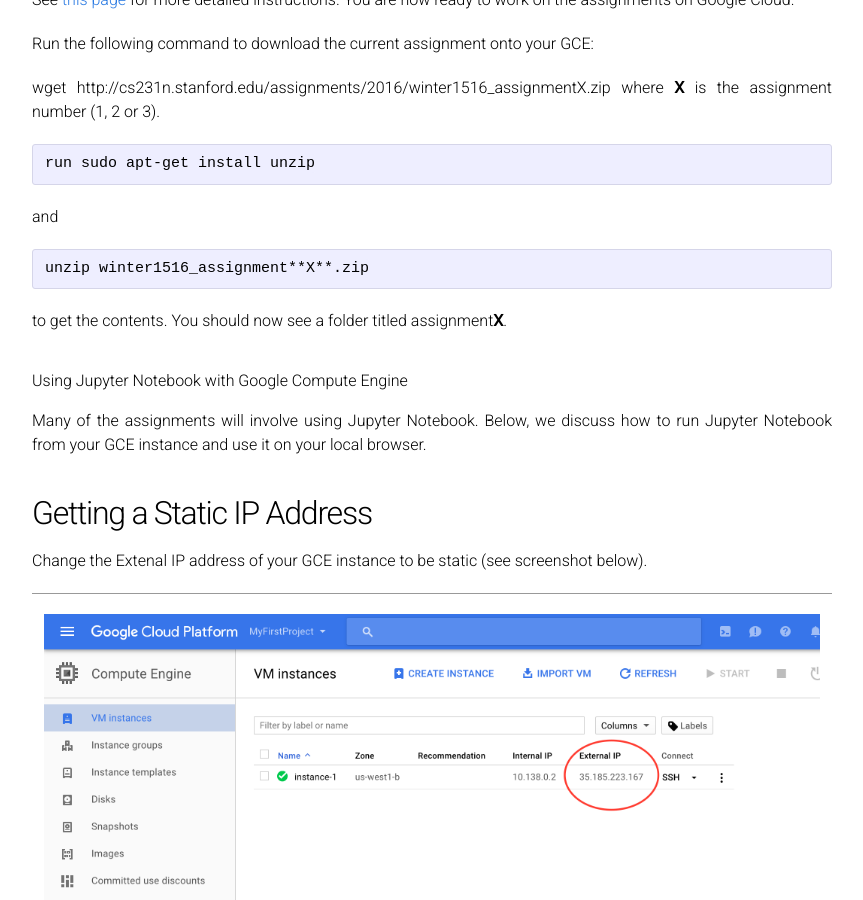
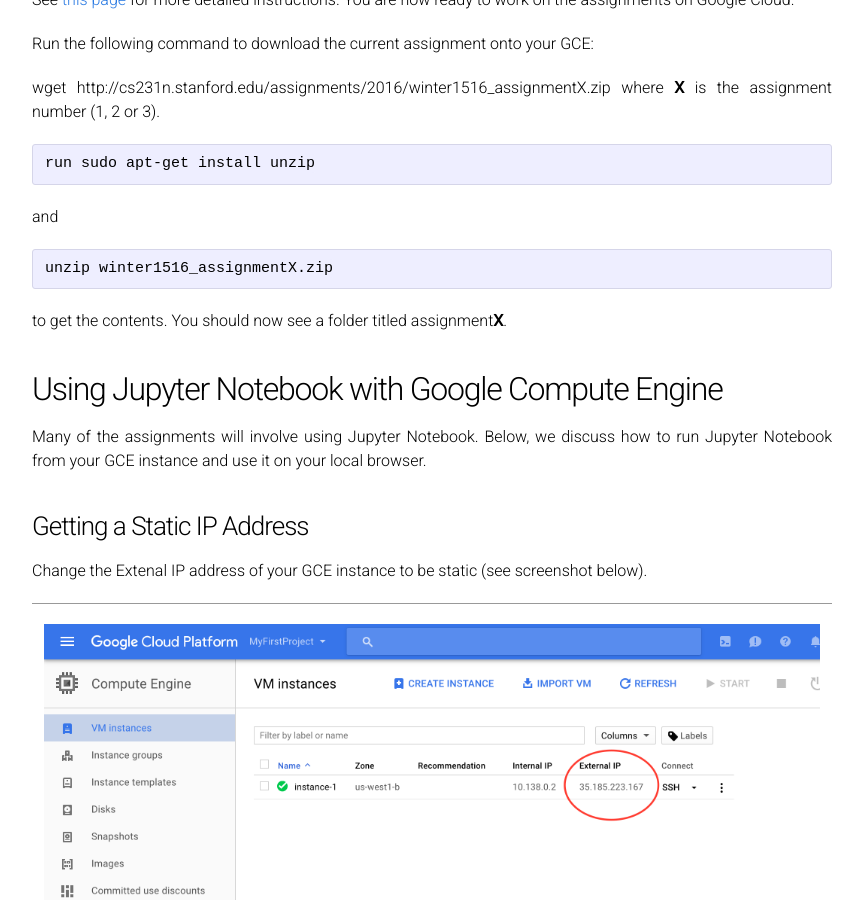
Before and after one commit to cs231n/cs231n.github.io, a Jekyll site: the page built from google_cloud_tutorial.md, in a window 1280 px wide and 900 px high, scrolled down 5233 px. Shown: the whole window, without its empty margins (208-1071 px from the left). Built offline with Jekyll 4.4.1, drawn with Linux system fonts in a browser that asks for light colours.

Commit message:
fixed headers

````diff
--- a/google_cloud_tutorial.md
+++ b/google_cloud_tutorial.md
@@ -68,15 +68,15 @@
 and
 
 ```
-unzip winter1516_assignment**X**.zip
+unzip winter1516_assignmentX.zip
 ```
 
 to get the contents. You should now see a folder titled assignment**X**.
 
-# Using Jupyter Notebook with Google Compute Engine #
+## Using Jupyter Notebook with Google Compute Engine ##
 Many of the assignments will involve using Jupyter Notebook. Below, we discuss how to run Jupyter Notebook from your GCE instance and use it on your local browser.
 
-## Getting a Static IP Address ##
+### Getting a Static IP Address ###
 Change the Extenal IP address of your GCE instance to be static (see screenshot below).
 <div class='fig figcenter fighighlight'>
   <img src='/assets/cloud-external-ip.png'>
@@ -100,7 +100,7 @@
   <img src='/assets/cloud-networking-external-ip-address.png'>
 </div>
 
-## Configuring Jupyter Notebook ##
+### Configuring Jupyter Notebook ###
 The following instructions are excerpts from [this page](https://haroldsoh.com/2016/04/28/set-up-anaconda-ipython-tensorflow-julia-on-a-google-compute-engine-vm/ "Title") that has more detailed instructions.
 
 On your GCE instance check if you have a Jupyter configuration file:
@@ -137,7 +137,7 @@
 
 I usually use 7000 or 8000 for \<PORT-NUMBER\>. Save your changes and close the file.
 
-## Launching and connecting to Jupyter Notebook ##
+### Launching and connecting to Jupyter Notebook ###
 The instructions below assume that you have SSH'd into your GCE instance using the prior instructions, have already downloaded and unzipped the current assignment folder into assignment**X** (where X is the assignment number), and have successfully configured Jupyter Notebook.
 
 cd into the assignment directory by running the following command:
````
